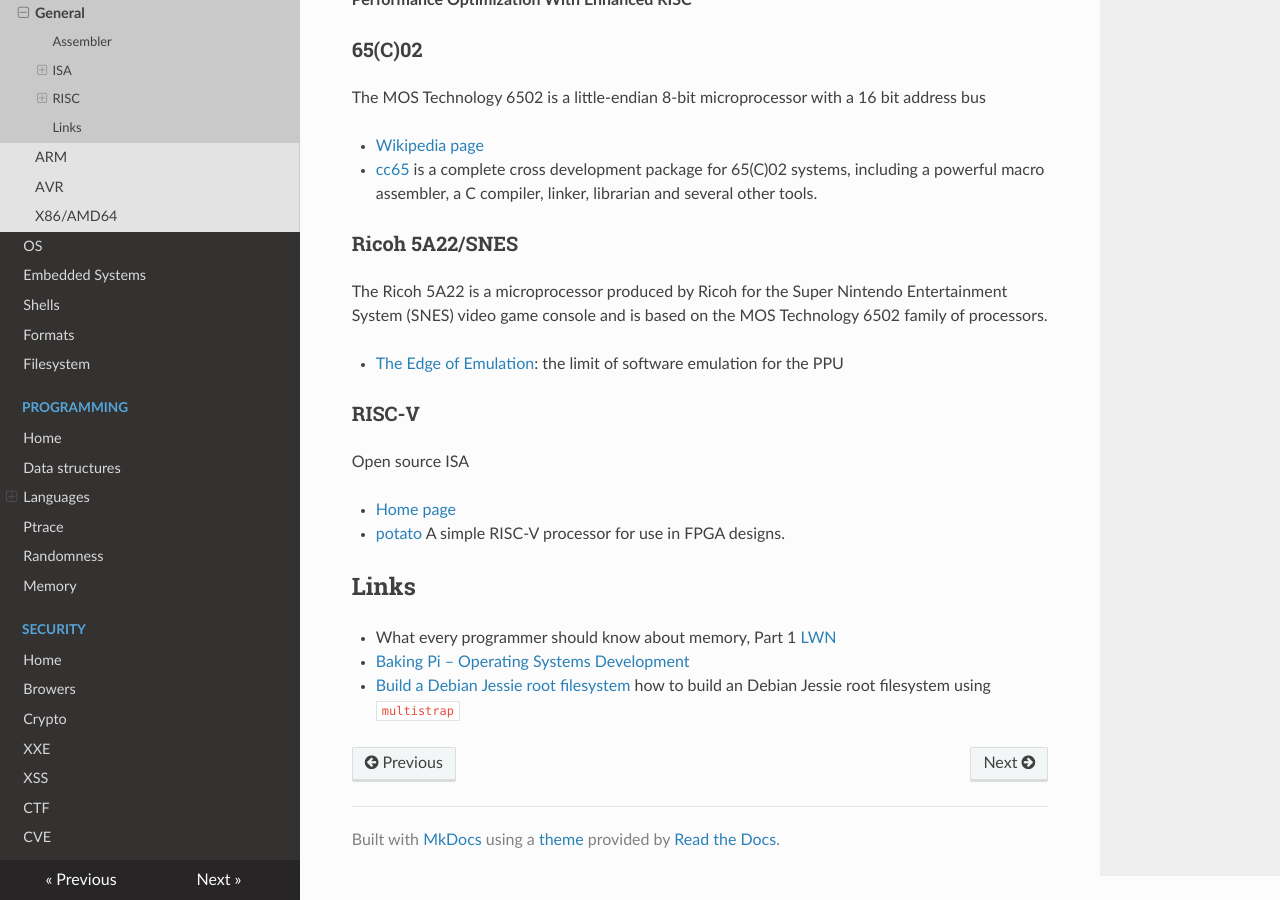
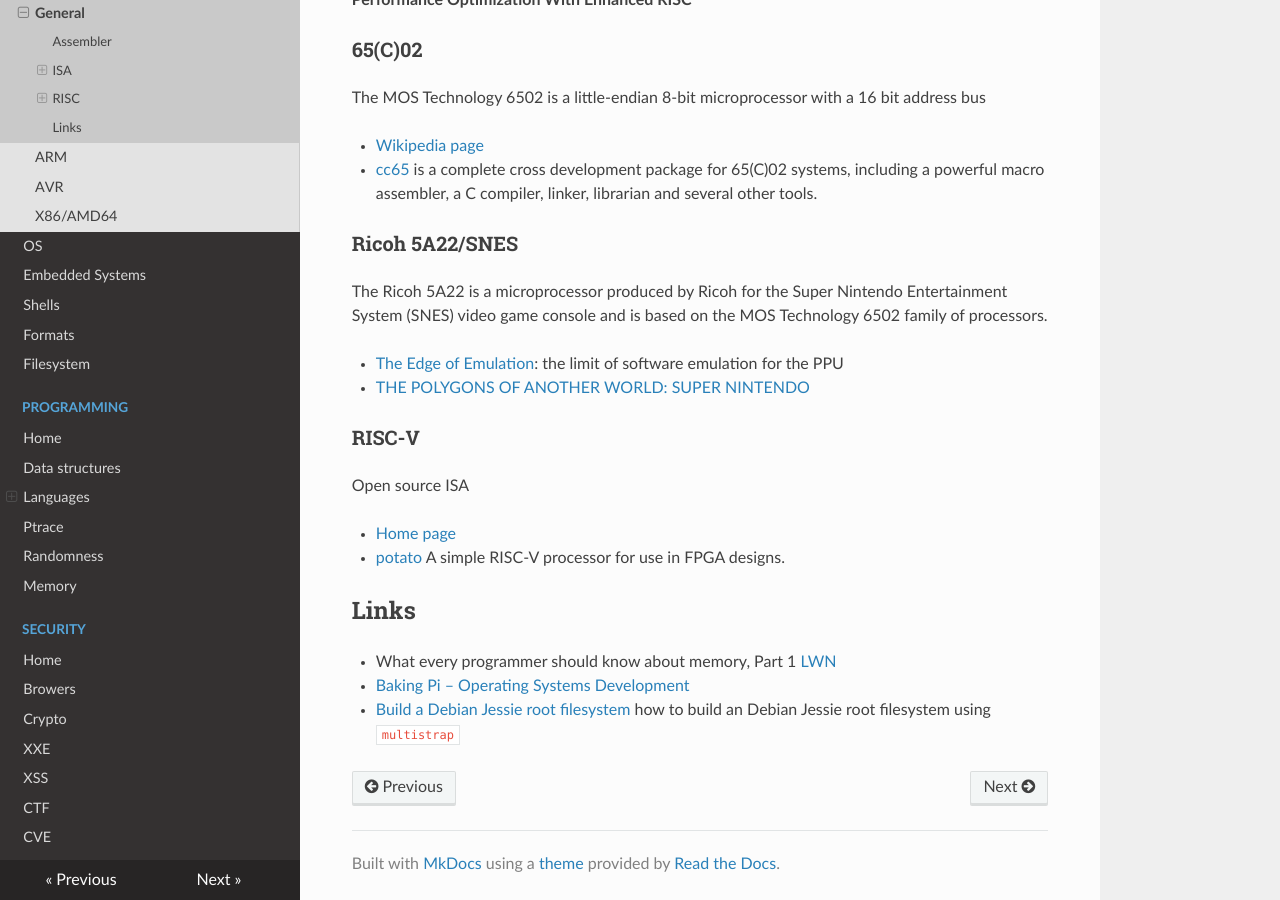
Before and after one commit to gipi/low-level, an MkDocs documentation site: the page built from docs/arch/index.md, in a window 1280 px wide and 900 px high, scrolled down 2699 px. Built offline with MkDocs 1.6.1, drawn with Linux system fonts in a browser that asks for light colours; nearby versions of some CDN libraries; old or Windows-style settings are respelled for this version of MkDocs.

Commit message:
Update index.md

```diff
--- a/docs/arch/index.md
+++ b/docs/arch/index.md
@@ -113,6 +113,7 @@ The Ricoh 5A22 is a microprocessor produced by Ricoh for the Super Nintendo Ente
 and is based on the MOS Technology 6502 family of processors.
 
  - [The Edge of Emulation](https://byuu.org/articles/edge-of-emulation): the limit of software emulation for the PPU
+ - [THE POLYGONS OF ANOTHER WORLD: SUPER NINTENDO](http://fabiensanglard.net/another_world_polygons_SNES/index.html)
 
 ### RISC-V
 
```
